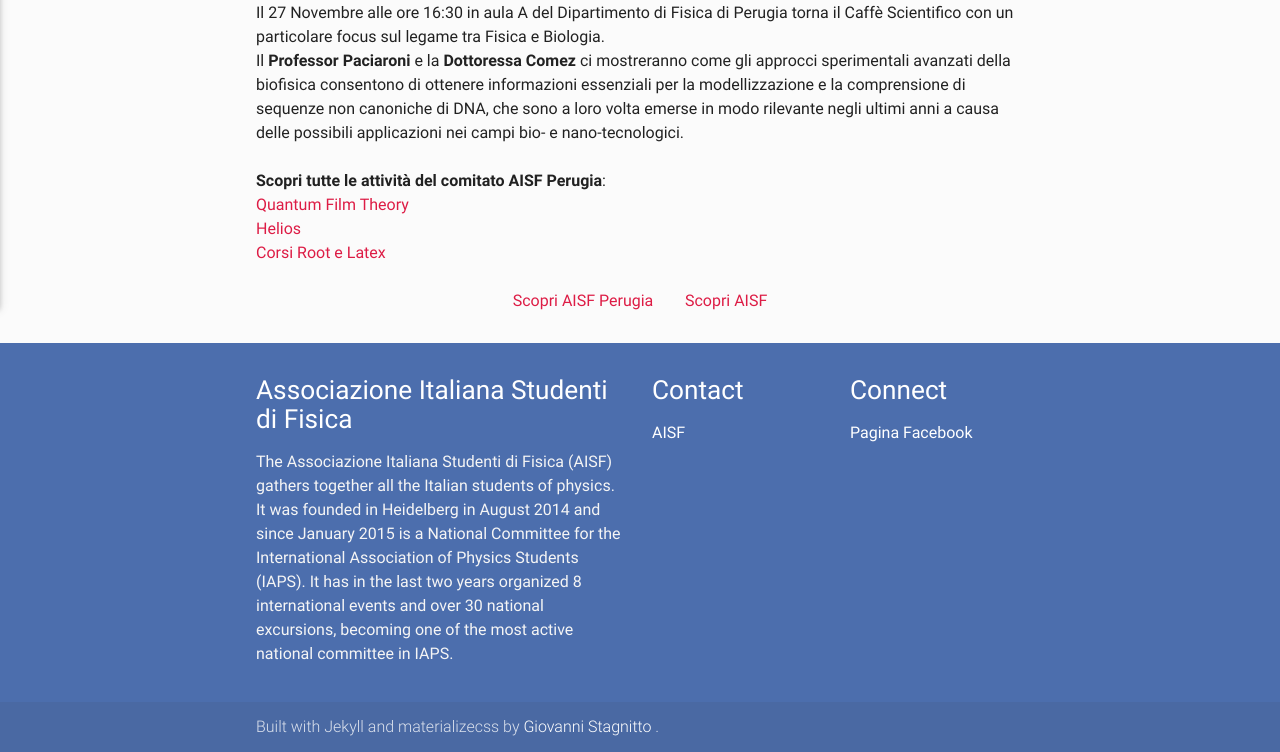
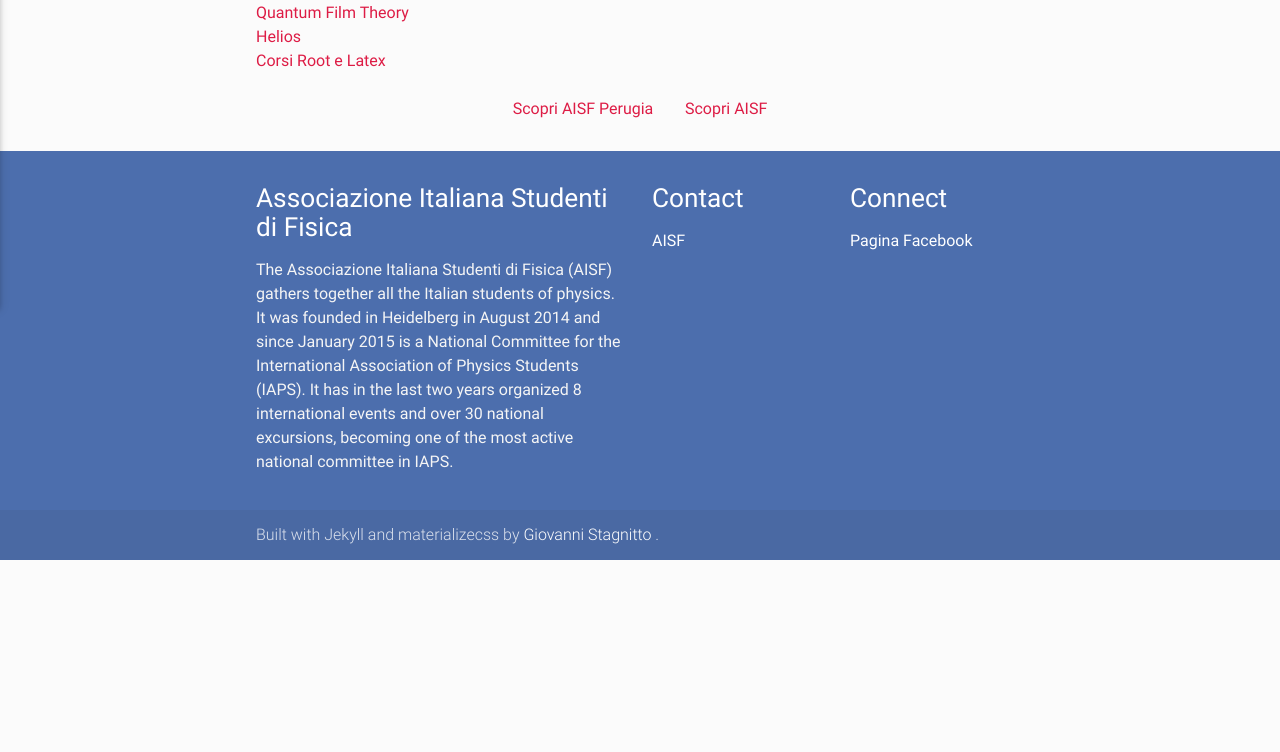
Before and after one commit to ai-sf/aisf_perugia, a Jekyll site: the page built from ProssimiEventi.md, in a window 1280 px wide. Shown: the part 652-1404 px from the top of the page. Built offline with Jekyll 4.4.1, drawn with Linux system fonts in a browser that asks for light colours; nearby versions of some CDN libraries; after the commit the page ends 1212 px from its top, so only the background shows below that.

Commit message:
Update ProssimiEventi.md

```diff
--- a/ProssimiEventi.md
+++ b/ProssimiEventi.md
@@ -18,9 +18,6 @@
 
 <section>
 
-<br>
-Il 27 Novembre alle ore 16:30 in aula A del Dipartimento di Fisica di Perugia torna il Caffè Scientifico con un particolare focus sul legame tra Fisica e Biologia.<br>
-Il <b>Professor Paciaroni</b> e la <b>Dottoressa Comez</b> ci mostreranno come gli approcci sperimentali avanzati della biofisica consentono di ottenere informazioni essenziali per la modellizzazione e la comprensione di sequenze non canoniche di DNA, che sono a loro volta emerse in modo rilevante negli ultimi anni a causa delle possibili applicazioni nei campi bio- e nano-tecnologici.<br><br>
 
 <b>Scopri tutte le attività del comitato AISF Perugia</b>:<br>
 <a href="/perugia/QFT"> Quantum Film Theory</a> <br>
```
